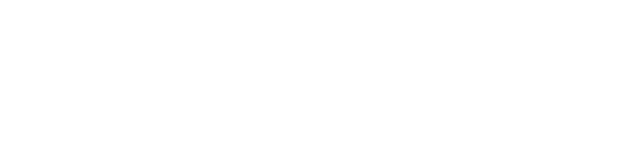
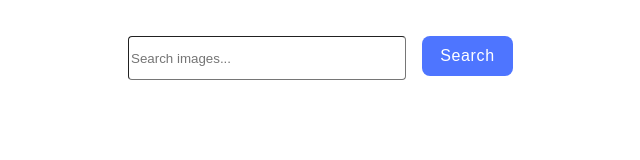
Before and after one commit to SuDenDimon/goit-js-hw-11, a website built with Vite: page src/index.html in a window 1280 px wide. Shown: the whole page, without its empty margins (326-966 px from the left). Built offline with nearby package versions, Linux system fonts and the light colour scheme.

Commit message:
form-style

```diff
--- /dev/null
+++ b/src/css/form.css
@@ -0,0 +1,35 @@
+
+.form {
+    display: flex;
+    flex-direction: row;
+    align-items: flex-start;
+    padding: 0px;
+    gap: 8px;
+
+    position: absolute;
+    width: 371px;
+    height: 40px;
+    left: calc(50% - 371px/2 - 0.5px);
+    top: 36px;
+    }
+
+.form input {
+    border-radius: 4px;
+    border-width: 1px;
+    width: 272px;
+    height: 40px;
+    margin-right: 8px;
+}
+button {
+    border-radius: 8px;
+    min-width: 91px;
+    height: 40px;
+    background: #4e75ff;
+    border: none;
+    font-family: 'Montserrat', sans-serif;
+    font-weight: 500;
+    font-size: 16px;
+    line-height: 1.5;
+    letter-spacing: 0.04em;
+    color: #fff;
+}
--- a/src/css/reset.css
+++ b/src/css/reset.css
@@ -24,7 +24,7 @@ a {
 }
 
 button {
-  cursor: pointer;
+  /* cursor: pointer; */
 }
 
 img {
--- a/src/css/styles.css
+++ b/src/css/styles.css
@@ -7,3 +7,4 @@
 /* Common styles */
 @import url('./reset.css');
 @import url('./base.css');
+@import url('./form.css');
--- a/src/index.html
+++ b/src/index.html
@@ -10,7 +10,14 @@
   <body>
 
     <main>
-      <!-- Loads the specified .html file -->
+
+      <form class="form">
+        <label>
+          <input type="text" name="search-text" placeholder="Search images..." required>
+        </label>
+        <button type="submit">Search</button>
+      </form>
+
     </main>
 
     <script type="module" src="./main.js"></script>
```
